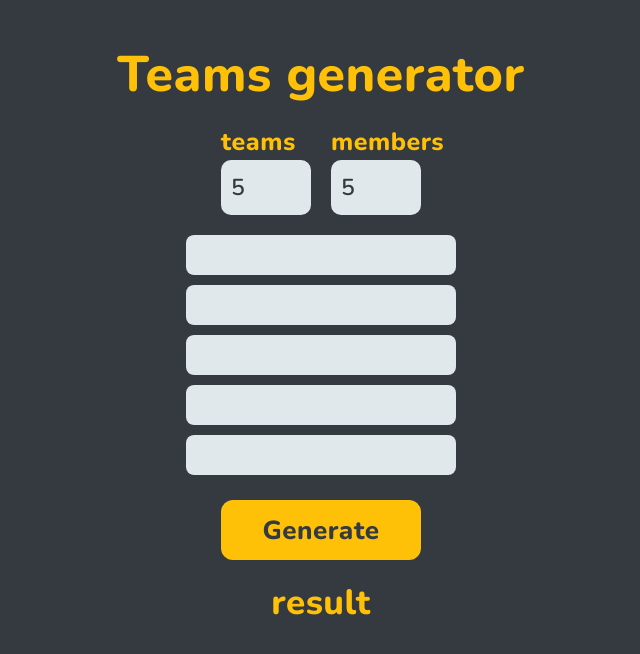
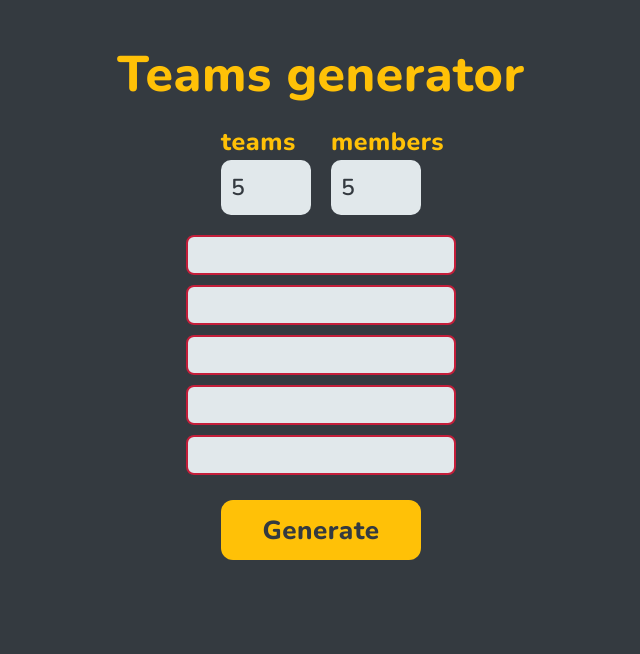
Before and after one commit to romaldinho98/random-teams-generator, a plain HTML site: page index.html in a window 1280 px wide. Both pictures are taken after typing "5", "5" into the empty fields and a click on the button "Generate". Shown: the whole page, without its empty margins (319-959 px from the left). Drawn offline with nearby package versions, Linux system fonts and the light colour scheme.

Commit message:
Add validation empty inputs

```diff
--- a/css/style.scss
+++ b/css/style.scss
@@ -121,4 +121,7 @@ body {
       font-weight: 600;
     }
   }
+  .error {
+    border: 2px solid #C41E3A;
+  }
 }
--- a/js/index.js
+++ b/js/index.js
@@ -10,16 +10,7 @@ let membersArray = [];
 resultTitle.style.display = "none";
 
 countMembersInput.addEventListener('input', () => {
-  membersListInputs.innerHTML = '';
-
-  function createElemMember(elemsList) {
-    let elem = document.createElement('li');
-    let input = document.createElement('input');
-    input.type = "text";
-    input.className = "teams__input-member";
-    elem.appendChild(input);
-    elemsList.appendChild(elem);
-  }
+  membersListInputs.innerHTML = "";
 
   if (countMembersInput.value < 20) {
     for (let i = 1; i <= countMembersInput.value; i += 1) {
@@ -28,29 +19,51 @@ countMembersInput.addEventListener('input', () => {
   }
 
   resultTitle.style.display = "none";
-  teamsList.innerHTML = '';
+  teamsList.innerHTML = "";
 });
 
-generateButton.addEventListener('click', () => {
+
+generateButton.addEventListener('click', (e) => {
   let countTeamsValue = +countTeamsInput.value;
   let countMembersValue = +countMembersInput.value;
+  let inputsMembers = document.querySelectorAll(".teams__input-member");
+
+  //создание массива инпутов, у которых value пустое
+  let emptyInputs = Array.from(inputsMembers).filter(input => input.value === "");
 
   membersArray = [];
-  teamsList.innerHTML = '';
+  teamsList.innerHTML = "";
 
-  if (countTeamsInput.value >= 1 && countMembersInput.value >= 1) {
+  //проверка на заполнение всех инпутов участников
+
+  inputsMembers.forEach(input => {
+    if (input.value === "") {
+      input.classList.add("error");
+    } else {
+      input.classList.remove("error");
+    }
+  });
+
+  if (emptyInputs.length === 0 && countTeamsValue >= 1 && countMembersValue >= 1) {
+    showTeamsAndMembers(countTeamsValue);
     resultTitle.style.display = "block";
-    showTeamsAndMembers(countTeamsValue, countMembersValue);
   }
 });
 
+function createElemMember(elemsList) {
+  let elem = document.createElement('li');
+  let input = document.createElement('input');
+  input.type = "text";
+  input.className = "teams__input-member";
+  elem.appendChild(input);
+  elemsList.appendChild(elem);
+}
+
 function showTeamsAndMembers(teams) {
-  let membersArray = [];
-
   let inputsMembers = document.querySelectorAll(".teams__input-member");
 
   inputsMembers.forEach(input => {
-    if (input.value.length > 2) {
+    if (input.value.length > 1) {
       membersArray.push(input.value);
     }
   });
```
Also changed, not shown: css/style.css, 1 other file.
